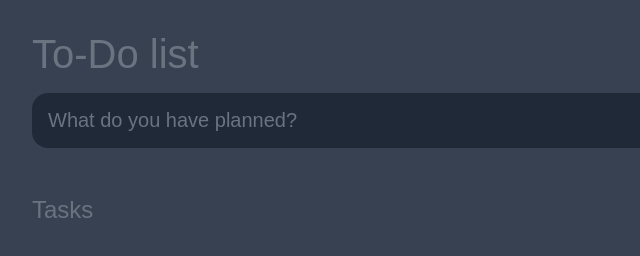
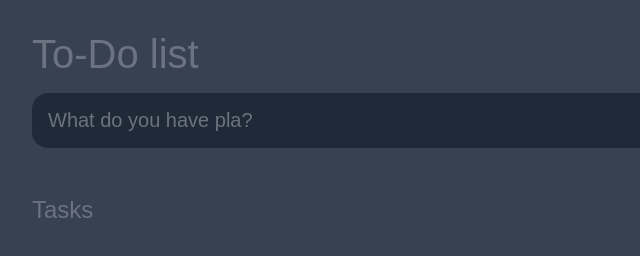
Before and after one commit to smahatme9/to-do-list, a plain HTML site: page index.html in a window 1280 px wide. Shown: the full height of the page, 224-864 px from the left. Drawn offline with Linux system fonts and the light colour scheme.

Commit message:
change 1

```diff
--- a/index.html
+++ b/index.html
@@ -16,7 +16,7 @@
           type="text"
           name="new-task-input"
           id="new-task-input"
-          placeholder="What do you have planned?"
+          placeholder="What do you have pla?"
         />
         <input type="submit" id="new-task-submit" value="Add task" />
       </form>
```
